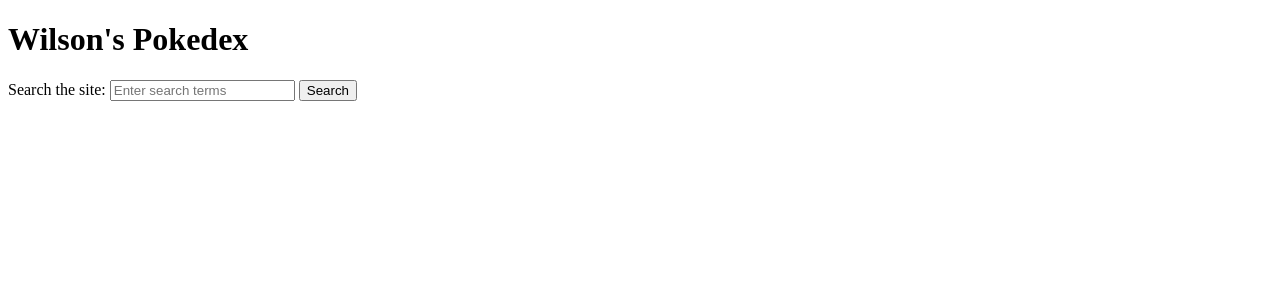
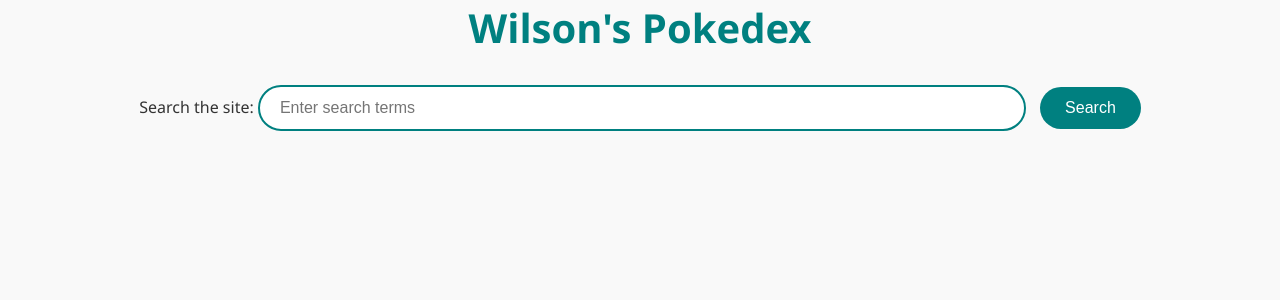
Before and after one commit to Chriswasian/pokedex-web-app, a Flask app: page / in a window 1280 px wide. Shown: the top 300 px of the page. Run offline with Flask 3, Linux system fonts and the light colour scheme.

Commit message:
Add CSS styling - teal/pink/gold kawaii theme

```diff
--- /dev/null
+++ b/static/style.css
@@ -0,0 +1,144 @@
+* {
+    margin: 0;
+    padding: 0;
+    box-sizing: border-box;
+}
+
+body {
+    font-family: 'Segoe UI', sans-serif;
+    background-color: #f9f9f9;
+    color: #333;
+}
+
+.container {
+    max-width: 800px;
+    margin: 40px auto;
+    padding: 20px;
+}
+
+h1 {
+    color: #008080;
+    text-align: center;
+    font-size: 2.5rem;
+    margin-bottom: 20px;
+}
+
+h2 {
+    color: #FF69B4;
+    margin: 20px 0 10px;
+    border-bottom: 2px solid #FFD700;
+    padding-bottom: 5px;
+}
+
+h3 {
+    color: #008080;
+    margin: 15px 0 8px;
+}
+
+form {
+    text-align: center;
+    margin: 30px 0;
+}
+
+input[type="search"] {
+    padding: 12px 20px;
+    border: 2px solid #008080;
+    border-radius: 25px;
+    font-size: 1rem;
+    width: 60%;
+    outline: none;
+}
+
+input[type="search"]:focus {
+    border-color: #FF69B4;
+}
+
+button {
+    padding: 12px 25px;
+    background-color: #008080;
+    color: white;
+    border: none;
+    border-radius: 25px;
+    font-size: 1rem;
+    cursor: pointer;
+    margin-left: 10px;
+}
+
+button:hover {
+    background-color: #FF69B4;
+}
+
+.pokemon-card {
+    background: white;
+    border-radius: 20px;
+    padding: 30px;
+    box-shadow: 0 4px 15px rgba(0, 128, 128, 0.15);
+    text-align: center;
+}
+
+.pokemon-card img {
+    width: 150px;
+    height: 150px;
+    image-rendering: pixelated;
+}
+
+.type-badge {
+    display: inline-block;
+    padding: 5px 15px;
+    border-radius: 15px;
+    background-color: #008080;
+    color: white;
+    margin: 5px;
+    font-size: 0.9rem;
+    text-transform: capitalize;
+}
+
+.stat-bar {
+    display: flex;
+    align-items: center;
+    margin: 5px 0;
+    text-align: left;
+}
+
+.stat-name {
+    width: 140px;
+    font-size: 0.85rem;
+    text-transform: capitalize;
+    color: #666;
+}
+
+.stat-fill {
+    height: 10px;
+    background-color: #008080;
+    border-radius: 5px;
+}
+
+.flavor-text {
+    font-style: italic;
+    color: #555;
+    background: #f0fafa;
+    padding: 15px;
+    border-left: 4px solid #FFD700;
+    border-radius: 5px;
+    margin: 10px 0;
+}
+
+pre {
+    font-family: 'Segoe UI', sans-serif;
+    background: #f0fafa;
+    padding: 15px;
+    border-radius: 10px;
+    text-align: left;
+}
+
+.back-btn {
+    display: inline-block;
+    margin-top: 20px;
+    color: #008080;
+    text-decoration: none;
+    font-weight: bold;
+}
+
+.back-btn:hover {
+    color: #FF69B4;
+}
--- a/templates/index.html
+++ b/templates/index.html
@@ -3,6 +3,7 @@
 
 <head>
     <title>Wilson's Pokedex</title>
+    <link rel="stylesheet" href="{{ url_for('static', filename='style.css') }}">
 </head>
 
 <body>
```
Also changed, not shown: templates/result.html (+21 -13 lines).
